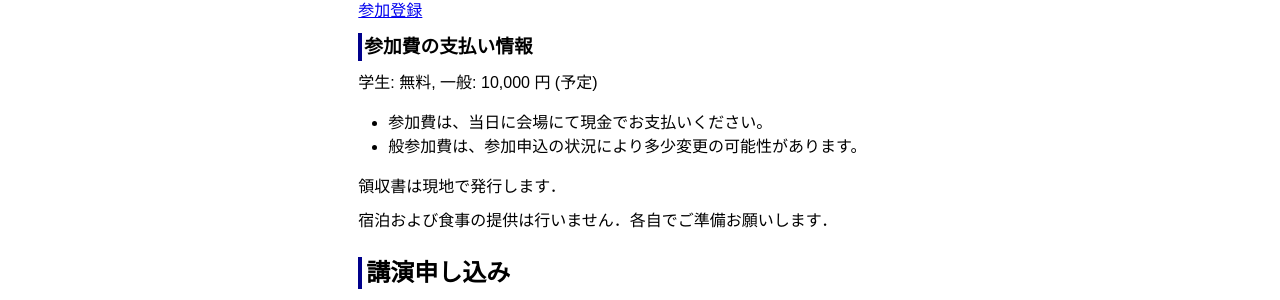
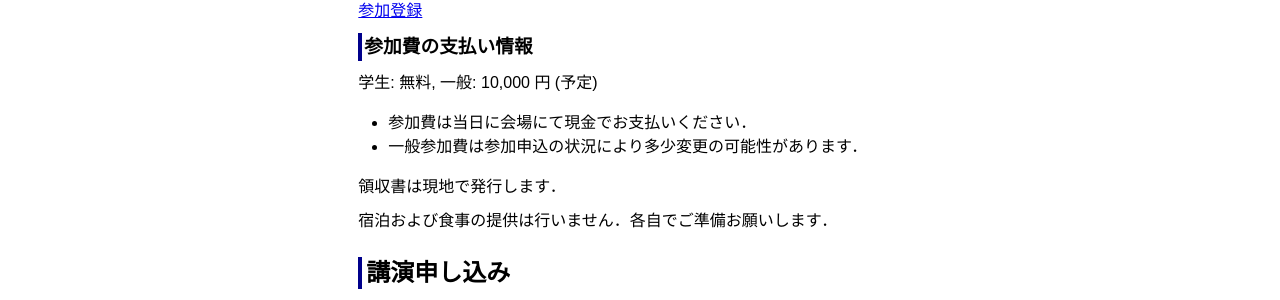
Before and after one commit to ytamura12/la-symposium_test.github.io, a Jekyll site: the page built from 2023/summer.md, in a window 1280 px wide. Shown: the part 435-735 px from the top of the page. Built offline with Jekyll 4.4.1, drawn with Linux system fonts in a browser that asks for light colours.

Commit message:
Add files via upload

```diff
--- a/2023/summer.md
+++ b/2023/summer.md
@@ -28,8 +28,8 @@ title: LA Symposium 2023, 夏のLA
 ### 参加費の支払い情報
 
 学生: 無料, 一般: 10,000 円 (予定)
-* 参加費は、当日に会場にて現金でお支払いください。
-* 般参加費は、参加申込の状況により多少変更の可能性があります。
+* 参加費は当日に会場にて現金でお支払いください．
+* 一般参加費は参加申込の状況により多少変更の可能性があります．
 
 領収書は現地で発行します．
 
```
